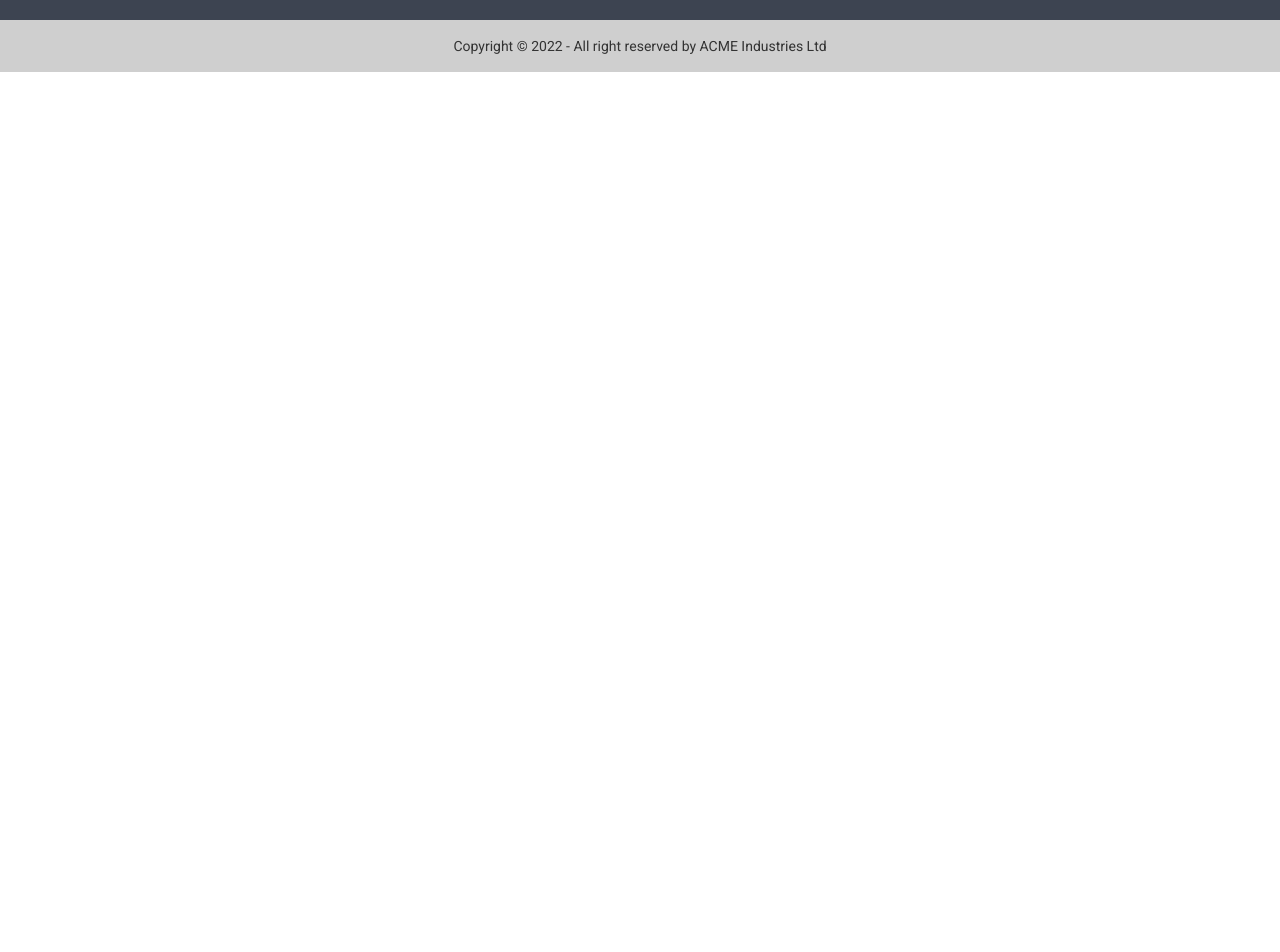
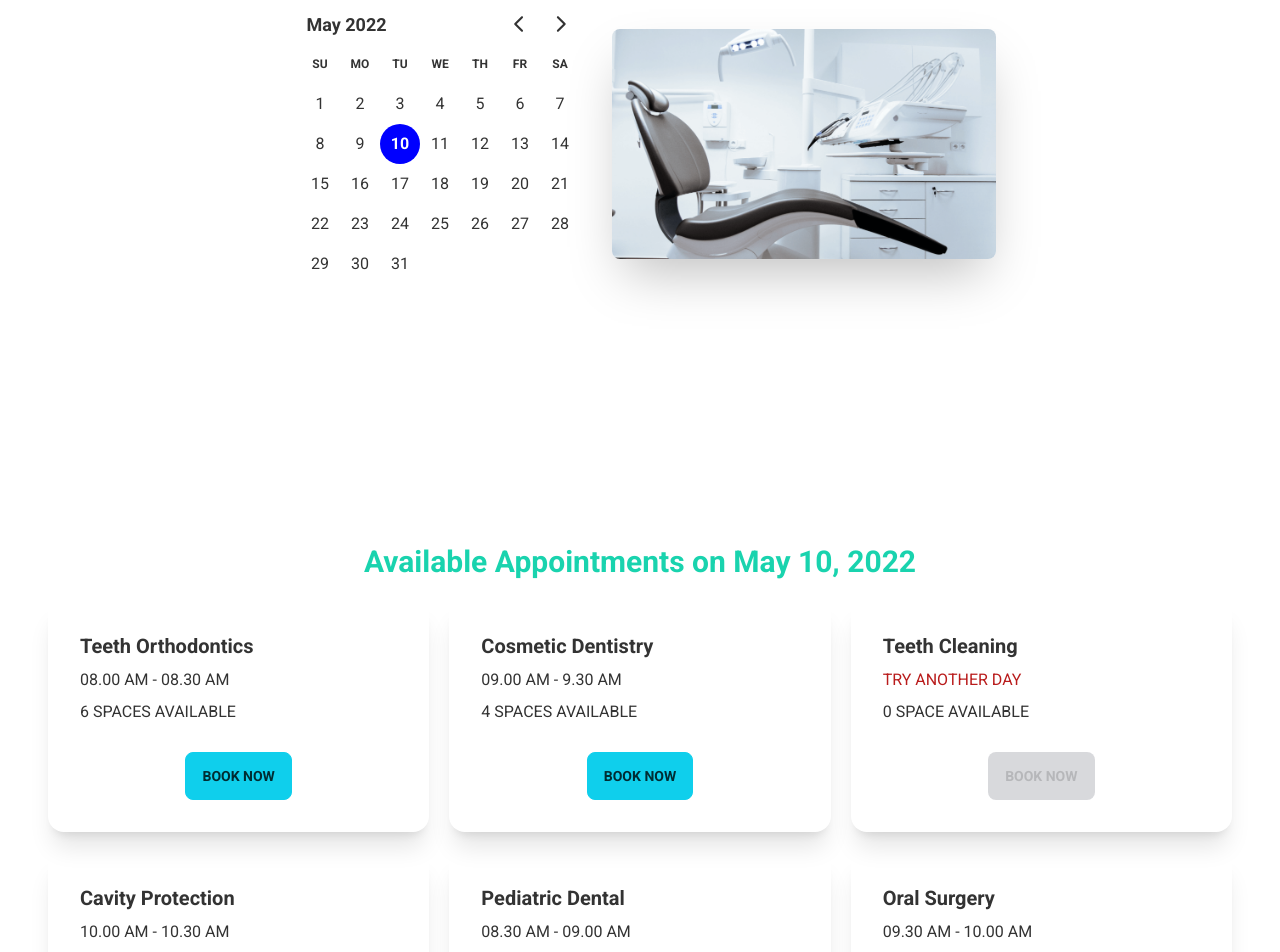
Before and after one commit to mehedih23/doctors-portal, a React (Create React App) app: page /appointment in a window 1280 px wide. Shown: the part 320-1272 px from the top of the page. Before the commit the page ends 800 px from the top, so only its background shows below. Built offline with nearby package versions, Linux system fonts and the light colour scheme.

Commit message:
half appointment done

```diff
--- a/package.json
+++ b/package.json
@@ -7,7 +7,9 @@
     "@testing-library/react": "^13.2.0",
     "@testing-library/user-event": "^13.5.0",
     "daisyui": "^2.14.3",
+    "date-fns": "^2.28.0",
     "react": "^18.1.0",
+    "react-day-picker": "^8.0.4",
     "react-dom": "^18.1.0",
     "react-router-dom": "^6.3.0",
     "react-scripts": "5.0.1",
--- /dev/null
+++ b/public/services.json
@@ -0,0 +1,57 @@
+[
+    {
+        "_id": 1,
+        "name": "Teeth Orthodontics",
+        "slots": [
+            "08.00 AM - 08.30 AM",
+            "08.30 AM - 09.00 AM",
+            "09.00 AM - 9.30 AM",
+            "09.30 AM - 10.00 AM",
+            "10.00 AM - 10.30 AM",
+            "10.30 AM - 11.00 AM"
+        ]
+    },
+    {
+        "_id": 2,
+        "name": "Cosmetic Dentistry",
+        "slots": [
+            "09.00 AM - 9.30 AM",
+            "09.30 AM - 10.00 AM",
+            "10.00 AM - 10.30 AM",
+            "10.30 AM - 11.00 AM"
+        ]
+    },
+    {
+        "_id": 3,
+        "name": "Teeth Cleaning",
+        "slots": []
+    },
+    {
+        "_id": 4,
+        "name": "Cavity Protection",
+        "slots": [
+            "10.00 AM - 10.30 AM",
+            "10.30 AM - 11.00 AM"
+        ]
+    },
+    {
+        "_id": 5,
+        "name": "Pediatric Dental",
+        "slots": [
+            "08.30 AM - 09.00 AM",
+            "09.00 AM - 9.30 AM",
+            "09.30 AM - 10.00 AM",
+            "10.00 AM - 10.30 AM",
+            "10.30 AM - 11.00 AM"
+        ]
+    },
+    {
+        "_id": 6,
+        "name": "Oral Surgery",
+        "slots": [
+            "09.30 AM - 10.00 AM",
+            "10.00 AM - 10.30 AM",
+            "10.30 AM - 11.00 AM"
+        ]
+    }
+]
--- a/src/App.js
+++ b/src/App.js
@@ -1,5 +1,6 @@
 import { Route, Routes } from 'react-router-dom';
 import './App.css';
+import Appointment from './Pages/Appointment/Appointment';
 import Home from './Pages/Home/Home';
 import Login from './Pages/Login/Login';
 import Footer from './Pages/Shared/Footer';
@@ -7,14 +8,17 @@ import Navbar from './Pages/Shared/Navbar';
 
 function App() {
   return (
-    <div>
-      <Navbar></Navbar>
-      <Routes>
-        <Route path='/' element={<Home />}></Route>
-        <Route path='/login' element={<Login />}></Route>
-      </Routes>
+    <>
+      <div className='max-w-7xl mx-auto md:px-12'>
+        <Navbar></Navbar>
+        <Routes>
+          <Route path='/' element={<Home />}></Route>
+          <Route path='/appointment' element={<Appointment />}></Route>
+          <Route path='/login' element={<Login />}></Route>
+        </Routes>
+      </div>
       <Footer></Footer>
-    </div>
+    </>
   );
 }
 
--- /dev/null
+++ b/src/Pages/Appointment/Appointment.js
@@ -0,0 +1,21 @@
+import React, { useState } from 'react'
+import AppointmentBanner from './AppointmentBanner'
+import BookAppointment from './BookAppointment';
+
+const Appointment = () => {
+    const [date, setDate] = useState(new Date());
+
+    return (
+        <div>
+            <AppointmentBanner
+                date={date}
+                setDate={setDate}
+            ></AppointmentBanner>
+            <BookAppointment
+                date={date}
+            ></BookAppointment>
+        </div>
+    )
+}
+
+export default Appointment
--- /dev/null
+++ b/src/Pages/Appointment/AppointmentBanner.js
@@ -0,0 +1,25 @@
+import React from 'react'
+import chair from '../../assets/images/chair.png'
+import { DayPicker } from 'react-day-picker';
+import 'react-day-picker/dist/style.css';
+
+const AppointmentBanner = ({ date, setDate }) => {
+
+    return (
+        <div className="hero min-h-screen">
+            <div className="hero-content flex-col lg:flex-row-reverse">
+                <img src={chair} alt='doctors chair' className="max-w-sm rounded-lg shadow-2xl" />
+                <div>
+                    <DayPicker
+                        mode="single"
+                        selected={date}
+                        onSelect={setDate}
+                        disabledDays={{ before: new Date() }}
+                    />
+                </div>
+            </div>
+        </div>
+    )
+}
+
+export default AppointmentBanner
--- /dev/null
+++ b/src/Pages/Appointment/BookAppointment.js
@@ -0,0 +1,28 @@
+import { format } from 'date-fns'
+import React, { useEffect, useState } from 'react'
+import Service from './Service'
+
+const BookAppointment = ({ date }) => {
+    const [services, setServices] = useState([])
+    useEffect(() => {
+        fetch('services.json')
+            .then(response => response.json())
+            .then(data => setServices(data))
+    }, [])
+    return (
+        <div>
+            <h3 className='text-3xl text-center mb-5 text-secondary font-bold'>Available Appointments on {format(date, 'PP')}</h3>
+            <div className='grid grid-cols-1 md:grid-cols-2 lg:grid-cols-3 gap-5'>
+                {
+                    services.map(service => <Service
+                        key={service._id}
+                        service={service}
+                    ></Service>)
+                }
+            </div>
+        </div>
+
+    )
+}
+
+export default BookAppointment
--- /dev/null
+++ b/src/Pages/Appointment/Service.js
@@ -0,0 +1,24 @@
+import React from 'react'
+
+const Service = ({ service }) => {
+    const { name, slots } = service;
+    return (
+        <div class="card md:max-w-md shadow-xl">
+            <div class="card-body">
+                <h2 class="card-title">{name}</h2>
+                <p>
+                    {slots.length
+                        ? <span>{slots[0]}</span>
+                        : <span className='uppercase text-red-700'>Try Another Day</span>
+                    }
+                </p>
+                <p>{slots.length} {slots.length > 1 ? "SPACES" : "SPACE"} AVAILABLE</p>
+                <div class="card-actions justify-center mt-5">
+                    <button disabled={slots.length === 0} class="btn btn-primary">Book Now</button>
+                </div>
+            </div>
+        </div>
+    )
+}
+
+export default Service
--- a/src/Pages/Home/Home.js
+++ b/src/Pages/Home/Home.js
@@ -9,7 +9,7 @@ import Contact from './Contact'
 
 const Home = () => {
     return (
-        <div className='md:px-12'>
+        <div>
             <Banner />
             <Info />
             <Services></Services>
--- a/src/Pages/Shared/Footer.js
+++ b/src/Pages/Shared/Footer.js
@@ -1,4 +1,5 @@
 import React from 'react'
+import { Link } from 'react-router-dom'
 
 const Footer = () => {
     return (
@@ -6,20 +7,20 @@ const Footer = () => {
             <footer className="footer p-12 mt-10 bg-neutral text-neutral-content">
                 <div>
                     <span className="footer-title">Services</span>
-                    <a className="link link-hover">Emergency Checkup</a>
-                    <a className="link link-hover">Monthly Checkup</a>
-                    <a className="link link-hover">Weekly Checkup</a>
-                    <a className="link link-hover">Deep Checkup</a>
+                    <Link to='/' className="link link-hover">Emergency Checkup</Link>
+                    <Link to='/' className="link link-hover">Monthly Checkup</Link>
+                    <Link to='/' className="link link-hover">Weekly Checkup</Link>
+                    <Link to='/' className="link link-hover">Deep Checkup</Link>
                 </div>
                 <div>
                     <span className="footer-title">ORAL HEALTH</span>
-                    <a className="link link-hover">Fluoride Treatment</a>
-                    <a className="link link-hover">Cavity Filling</a>
-                    <a className="link link-hover">Teath Whitening</a>
+                    <Link to='/' className="link link-hover">Fluoride Treatment</Link>
+                    <Link to='/' className="link link-hover">Cavity Filling</Link>
+                    <Link to='/' className="link link-hover">Teath Whitening</Link>
                 </div>
                 <div>
                     <span className="footer-title">OUR ADDRESS</span>
-                    <a className="link link-hover">New York - 101010 Hudson</a>
+                    <Link to='/' className="link link-hover">New York - 101010 Hudson</Link>
                 </div>
             </footer>
             <footer className="footer footer-center p-4 bg-base-300 text-base-content">
```
Also changed, not shown: 1 other file (tests, documents, lock files or other folders).
